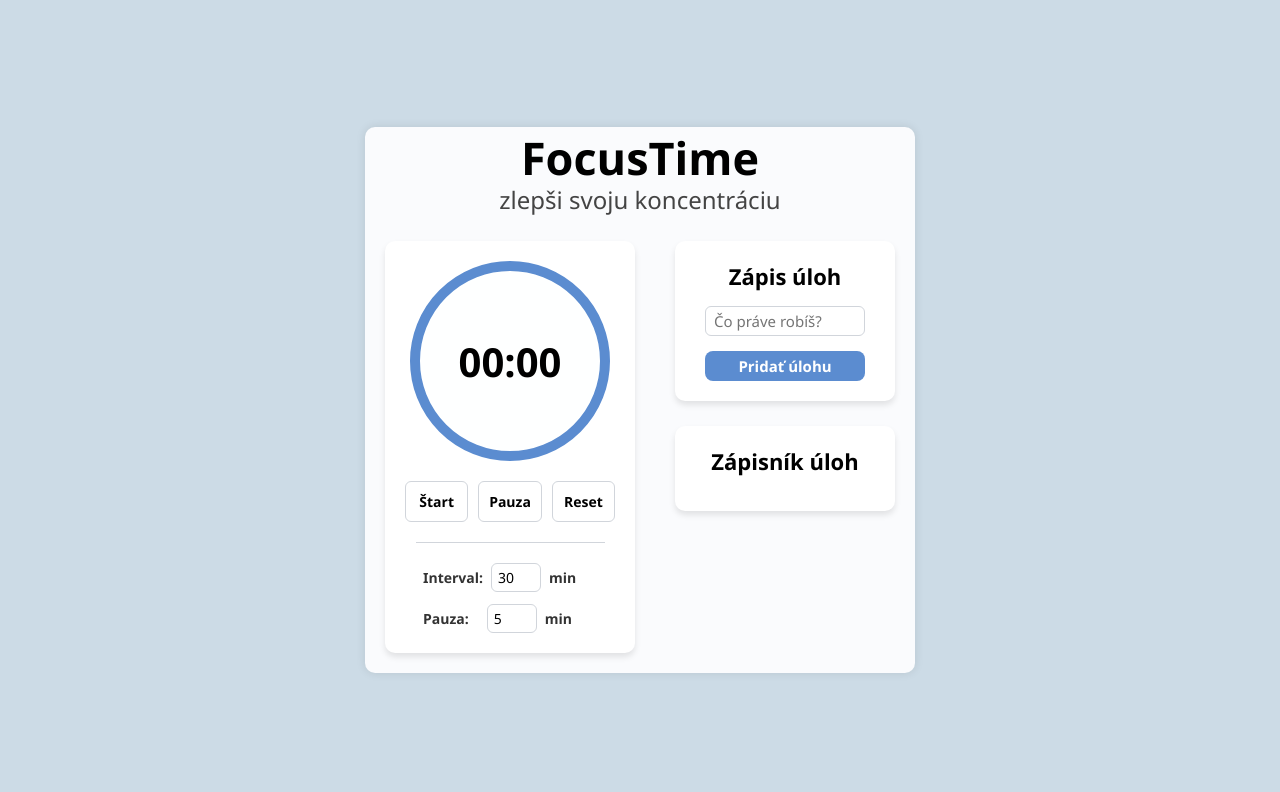
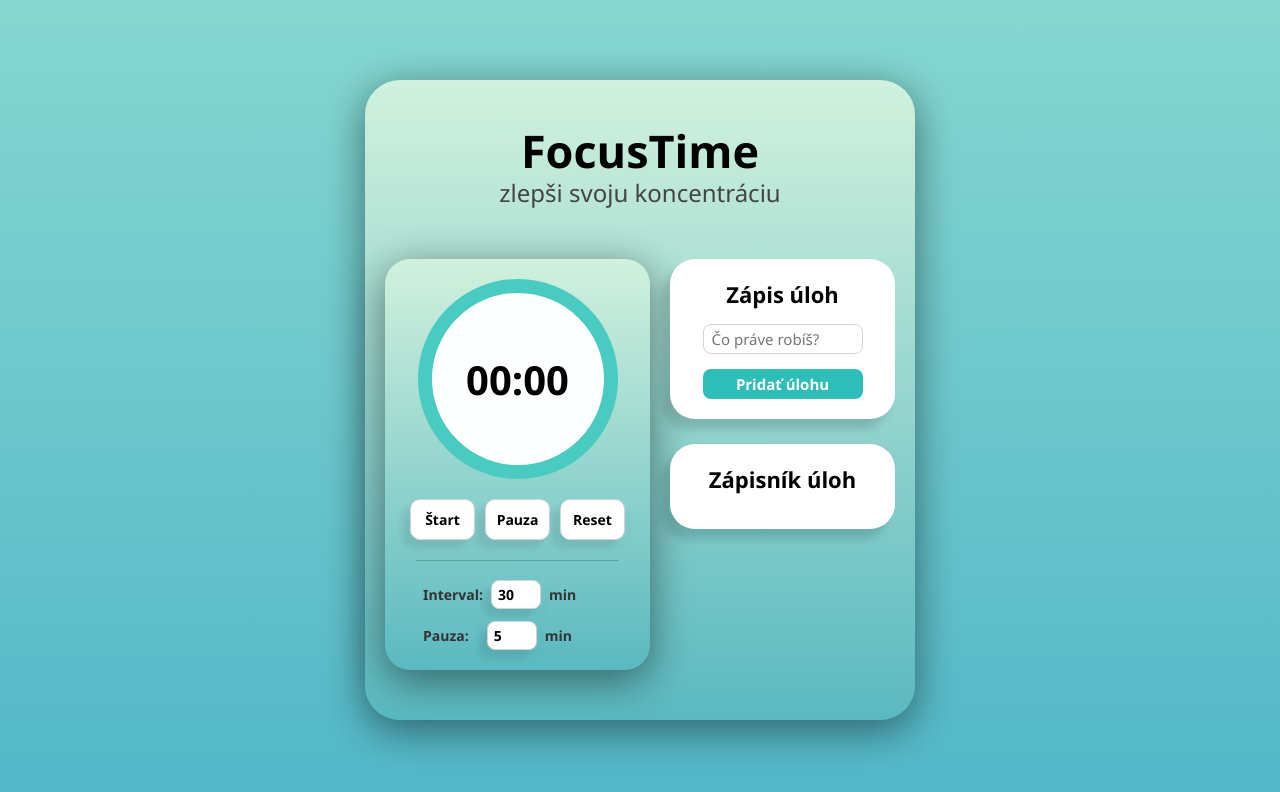
Before and after one commit to Impaqt/FocusTime, a plain HTML site: page index.html in a window 1280 px wide. Drawn offline with Linux system fonts and the light colour scheme.

Commit message:
Add files via upload

```diff
--- a/style.css
+++ b/style.css
@@ -12,7 +12,7 @@ body {
 }
 
 body {
-  background-color: #ccdbe6;
+  background: linear-gradient(#86d7d0, #52b7c8);
   display: flex;
   justify-content: center;
   align-items: center;
@@ -23,18 +23,18 @@ body {
 .app-container {
   margin: auto;
   padding-bottom: 60px;
-  background-color: #fafbfd;
-  border-radius: 10px;
+  background: linear-gradient(#d1f1dd, #5ab9c0);
+  border-radius: 35px;
   padding: 0 0 20px 0;
   max-width: 550px;
   width: 90%;
-  box-shadow: 0 0 10px rgba(0, 0, 0, 0.1);
+  box-shadow: 0px 10px 40px rgba(0, 0, 0, 0.4), 0px 10px 40px rgba(0, 0, 0, 0.1);
 }
 
 .line {
   width: 90%;
   height: 0.2px;
-  background-color: #d1d5db;
+  background-color: #50a6a0;
   border: none;
 }
 
@@ -42,8 +42,9 @@ body {
   display: flex;
   flex-wrap: wrap;
   justify-content: center;
-  gap: 40px;
-  padding: 0 20px;
+  gap: 20px;
+  padding: 0px 20px 30px 20px;
+  margin-top: 40px;
 }
 
 h1,
@@ -55,30 +56,35 @@ h2 {
 
 h1 {
   font-size: 45px;
+  margin-top: 40px;
 }
 
 h2 {
   margin-bottom: 15px;
   transform: translateY(-10px);
-  font-weight: 400;
+  font-weight: 480;
   color: #444;
 }
 
 .timer-controls {
+  background: linear-gradient(#d1f1dd, #5ab9c0);
   display: flex;
   flex-direction: column;
   align-items: center;
   min-width: 250px;
   flex: 1;
   gap: 20px;
-  margin-top: px;
-  border-radius: 10px;
+  border-radius: 25px;
   background-color: white;
-  box-shadow: 0 4px 6px rgba(0, 0, 0, 0.1);
+  box-shadow: 0px 10px 40px rgba(0, 0, 0, 0.4), 0px 10px 40px rgba(0, 0, 0, 0.1);
   padding: 20px;
 }
 
 button:focus {
+  outline: none;
+}
+
+input:focus {
   outline: none;
 }
 
@@ -90,7 +96,7 @@ button:focus-visible {
   position: relative;
   border-radius: 50%;
   background-color: #feffff;
-  border: 10px solid #5b8cd0;
+  border: 14px solid #49cbc1;
   height: 200px;
   width: 200px;
 }
@@ -119,14 +125,15 @@ button:focus-visible {
   font-size: 14px;
   font-weight: 600;
   width: 65px;
-  border-radius: 6px;
+  border-radius: 10px;
   border: 1px solid #d1d5db;
   cursor: pointer;
   transition: background-color 0.3s ease;
+  box-shadow: -8px 8px 6px rgba(0, 0, 0, 0.08), 8px 8px 6px rgba(0, 0, 0, 0.01);
 }
 
 .timer-buttons button:hover {
-  background-color: #5b8cd0;
+  background-color: #00fff2;
   color: white;
 }
 
@@ -137,6 +144,18 @@ button:focus-visible {
   width: 100%;
   align-items: flex-start;
   transform: translateX(18px);
+}
+
+.checkbox:checked {
+  accent-color: #2ebeb7;
+}
+
+input[type="checkbox"] {
+  accent-color: white;
+}
+
+.checkbox {
+  accent-color: white;
 }
 
 .timer-settingInt,
@@ -163,9 +182,11 @@ button:focus-visible {
 .PauzaInput {
   width: 50px;
   padding: 4px 6px;
-  border-radius: 6px;
+  border-radius: 8px;
   border: 1px solid #d1d5db;
+  font-weight: 680;
   font-size: 14px;
+  box-shadow: -8px 8px 6px rgba(0, 0, 0, 0.08), 8px 8px 6px rgba(0, 0, 0, 0.01);
 }
 
 .task-section {
@@ -183,9 +204,9 @@ button:focus-visible {
   flex-direction: column;
   align-items: center;
   gap: 15px;
-  border-radius: 10px;
+  border-radius: 25px;
   background-color: white;
-  box-shadow: 0 4px 6px rgba(0, 0, 0, 0.1);
+  box-shadow: -8px 10px 9px rgba(0, 0, 0, 0.14), 0px 10px 40px rgba(0, 0, 0, 0);
   padding: 20px;
 }
 
@@ -199,7 +220,7 @@ button:focus-visible {
 .TextInput {
   width: 160px;
   height: 30px;
-  border-radius: 6px;
+  border-radius: 8px;
   border: 1px solid #d1d5db;
   font-size: 15px;
   padding-left: 8px;
@@ -209,17 +230,18 @@ button:focus-visible {
   height: 30px;
   font-size: 15px;
   font-weight: 700;
-  background-color: #5b8cd0;
+  background-color: #2ebeb7;
   color: white;
   border: none;
   border-radius: 8px;
+
   cursor: pointer;
   width: 160px;
   transition: background-color 0.3s ease;
 }
 
 .pridat:hover {
-  background-color: #4775b7;
+  background-color: #00fff2;
 }
 
 .task-list ul {
@@ -254,6 +276,6 @@ button:focus-visible {
   .timer-logics {
     height: 160px;
     width: 160px;
-    border-width: 8px;
+    border-width: 10px;
   }
 }
```
